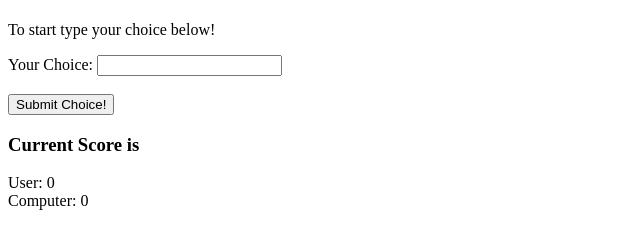
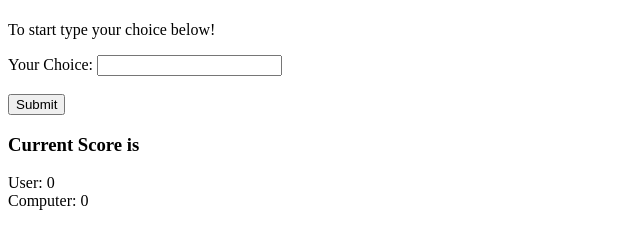
Before and after one commit to BryanTYTan/js_simple_game, a plain HTML site: page index.html in a window 1280 px wide. Shown: the part 59-308 px from the top of the page, without its empty margins (0-640 px from the left). Drawn offline with Linux system fonts and the light colour scheme.

Commit message:
Adding some base logic to javascript

```diff
--- a/index.html
+++ b/index.html
@@ -11,10 +11,11 @@
 	<h1>Play Rock Paper Scissors!</h1>
 
 	<p>To start type your choice below!</p>
-	<form>
+
+	<form id="user_info" onsubmit="return play_game()">
 		<label for="user_choice">Your Choice:</label>
 		<input type="text" id="user_choice" name="user_choice"><br><br>
-		<button type="button" onclick="myFunction()">Submit Choice!</button>
+		<input type="submit" value="Submit">
 	</form>
 
 	<p id="results"></p>
--- a/src/js/logic.js
+++ b/src/js/logic.js
@@ -1,5 +1,18 @@
-function myFunction() {
-    document.getElementById("demo").style.fontSize = "25px";
-    document.getElementById("demo").style.color = "red";
-    document.getElementById("demo").style.backgroundColor = "yellow";
+const valid_choices = ['rock', 'paper', 'scissors', 'shotgun']
+
+function play_game() {
+    let user_val = document.forms["user_info"]["user_choice"].value;
+
+    if (user_val) {
+        console.log(user_val);
+    }
+    else {
+        let result_div = document.getElementById('results');
+        result_div.innerHTML = "Please Enter a non empty input";
+    }
+
+
+
+
+    return false;
 }
```
